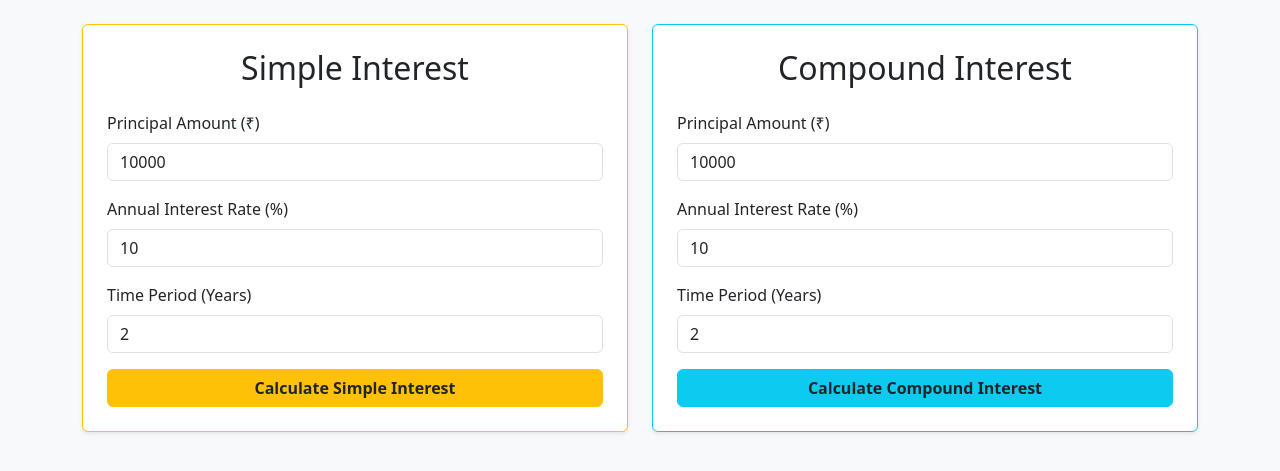
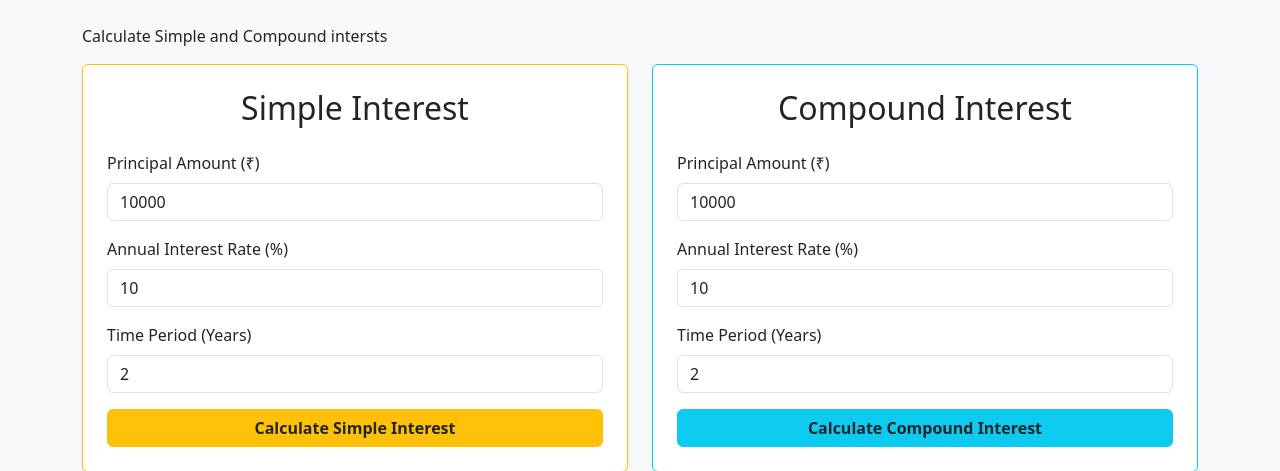
Before and after one commit to AnantKamat12/SIP_Calculator, a Flask app: page /home in a window 1280 px wide. Shown: the part 56-527 px from the top of the page. Run offline with Flask 3, Linux system fonts and the light colour scheme.

Commit message:
some changes to home.html

```diff
--- a/templates/home.html
+++ b/templates/home.html
@@ -5,6 +5,7 @@
 <div class="row">
 
     <!-- ─── LEFT COLUMN: SIMPLE INTEREST ─── -->
+    <div class="mb-3"> Calculate Simple and Compound intersts</div>
     <div class="col-md-6 mb-4">
         <!-- Input Card -->
         <div class="card shadow-sm p-4 mb-4 border-warning">
```
